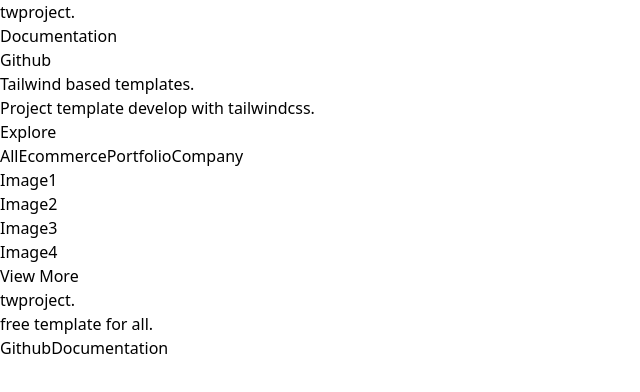
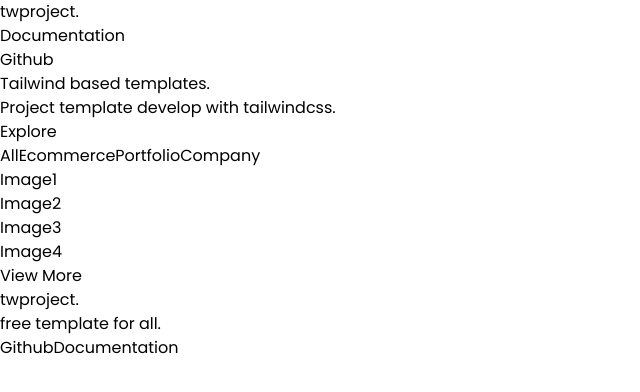
Before and after one commit to pikarin/tw-template-catalog, a Vue app: page / in a window 1280 px wide. Shown: the top 392 px of the page, without its empty margins (0-640 px from the left). Built offline with nearby package versions, Linux system fonts and the light colour scheme.

Commit message:
poppins font

```diff
--- a/index.html
+++ b/index.html
@@ -4,6 +4,9 @@
     <meta charset="UTF-8" />
     <link rel="icon" href="/favicon.ico" />
     <meta name="viewport" content="width=device-width, initial-scale=1.0" />
+    <link rel="preconnect" href="https://fonts.googleapis.com">
+    <link rel="preconnect" href="https://fonts.gstatic.com" crossorigin>
+    <link href="https://fonts.googleapis.com/css2?family=Poppins:wght@400;500;700&display=swap" rel="stylesheet">
     <title>Vite App</title>
   </head>
   <body>
--- a/tailwind.config.js
+++ b/tailwind.config.js
@@ -1,3 +1,5 @@
+const defaultTheme = require('tailwindcss/defaultTheme')
+
 module.exports = {
   content: [
     "./index.html",
@@ -5,6 +7,9 @@
   ],
   theme: {
     extend: {
+      fontFamily: {
+        sans: ["Poppins", ...defaultTheme.fontFamily.sans],
+      },
       colors: {
         "courious-blue": {
           dark: "#0E5A81",
```
